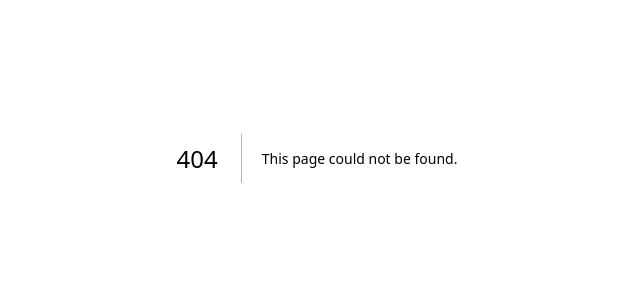
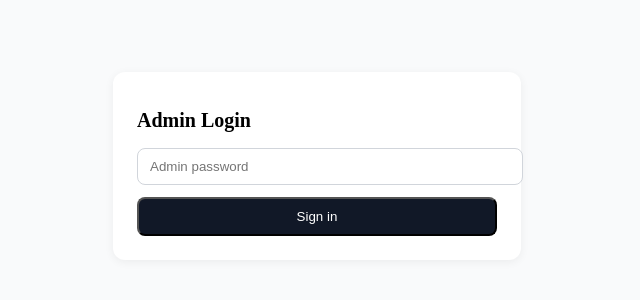
Before and after one commit to silvershadow09012000/event-expense-calculator-new, a Next.js app: page /admin in a window 1280 px wide. Before the commit this address had no page. Shown: the part 242-542 px from the top of the page, without its empty margins (323-963 px from the left). Built offline with nearby package versions, Linux system fonts and the light colour scheme.

Commit message:
Create index.jsx

```diff
--- /dev/null
+++ b/src/pages/admin/index.jsx
@@ -0,0 +1,45 @@
+import React, { useState } from "react";
+
+export default function AdminLogin() {
+  const [password, setPassword] = useState("");
+  const [msg, setMsg] = useState("");
+
+  const submit = async (e) => {
+    e.preventDefault();
+    setMsg("");
+    try {
+      const res = await fetch("/api/admin/login", {
+        method: "POST",
+        headers: { "Content-Type": "application/json" },
+        body: JSON.stringify({ password }),
+      });
+      if (!res.ok) {
+        const j = await res.json().catch(() => ({}));
+        setMsg(j?.error || "Login failed");
+        return;
+      }
+      window.location.href = "/admin/upload";
+    } catch {
+      setMsg("Login failed");
+    }
+  };
+
+  return (
+    <main style={{ minHeight: "100vh", display: "grid", placeItems: "center", background: "#f9fafb" }}>
+      <form onSubmit={submit} style={{ background: "#fff", padding: 24, borderRadius: 12, boxShadow: "0 2px 10px rgba(0,0,0,0.06)", width: 360 }}>
+        <h1 style={{ fontSize: 20, fontWeight: 700, marginBottom: 16 }}>Admin Login</h1>
+        <input
+          type="password"
+          placeholder="Admin password"
+          value={password}
+          onChange={(e) => setPassword(e.target.value)}
+          style={{ width: "100%", padding: "10px 12px", border: "1px solid #d1d5db", borderRadius: 8, marginBottom: 12 }}
+        />
+        <button type="submit" style={{ width: "100%", padding: "10px 12px", background: "#111827", color: "#fff", borderRadius: 8 }}>
+          Sign in
+        </button>
+        {msg && <p style={{ color: "#dc2626", marginTop: 10 }}>{msg}</p>}
+      </form>
+    </main>
+  );
+}
```
